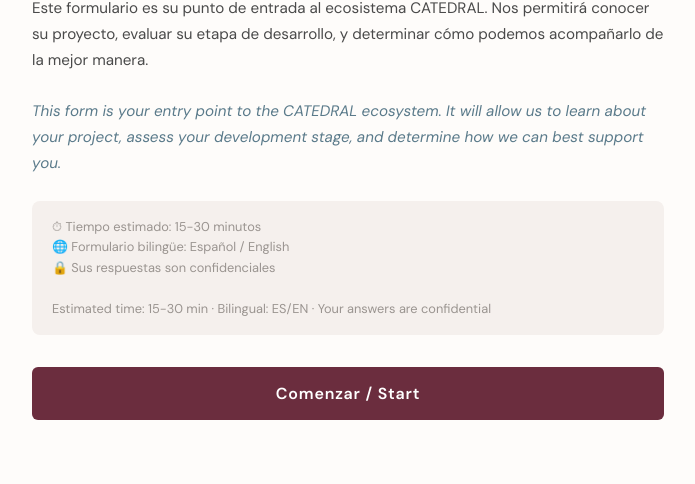
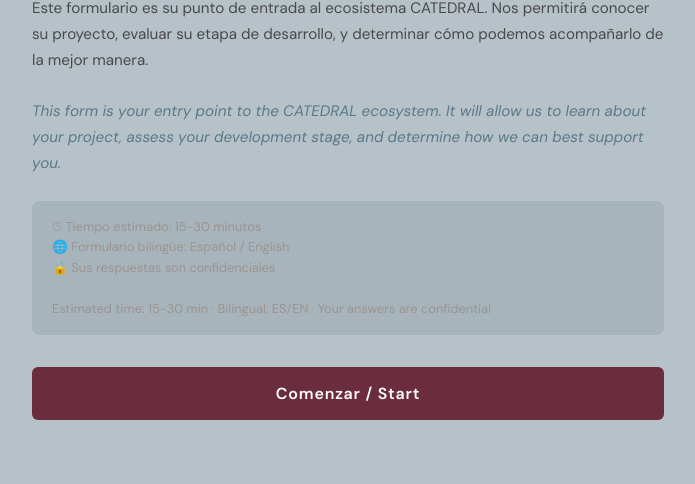
Before and after one commit to rodrigosaenz/CATEDRAL, a plain HTML site: page index.html in a window 1280 px wide. Shown: the part 419-903 px from the top of the page, without its empty margins (292-987 px from the left). Drawn offline with nearby package versions, Linux system fonts and the light colour scheme.

Commit message:
Update background theme to match logo (B6C1C8)

```diff
--- a/index.html
+++ b/index.html
@@ -19,10 +19,10 @@
       --mid: #4A4A4A;
       --light: #6E6E6E;
       --muted: #9A9490;
-      --border: #D4C9C0;
-      --border-light: #E8E2DC;
-      --bg: #FEFCFA;
-      --bg-accent: #F5F0ED;
+      --border: #9CA8AF;
+      --border-light: #ABB7BF;
+      --bg: #B6C1C8;
+      --bg-accent: #A8B4BB;
       --white: #FFFFFF;
       --green: #2D6B4F;
       --amber: #8B6914;
```
